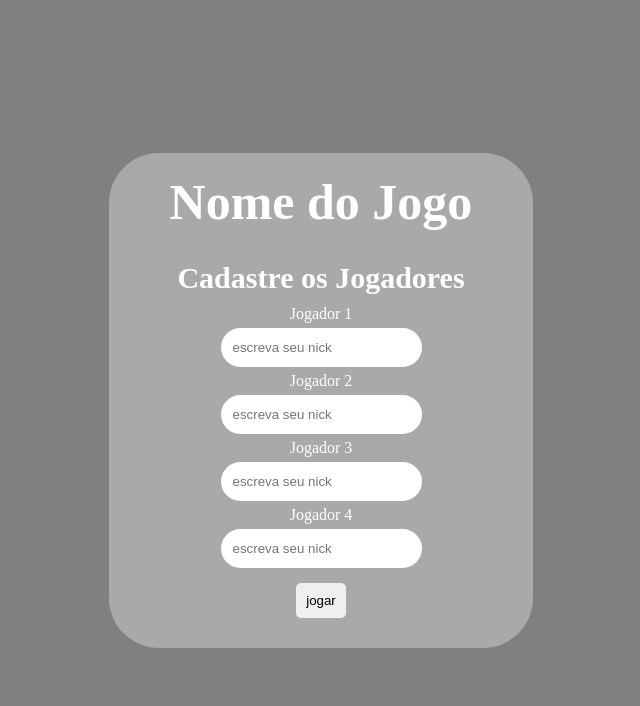
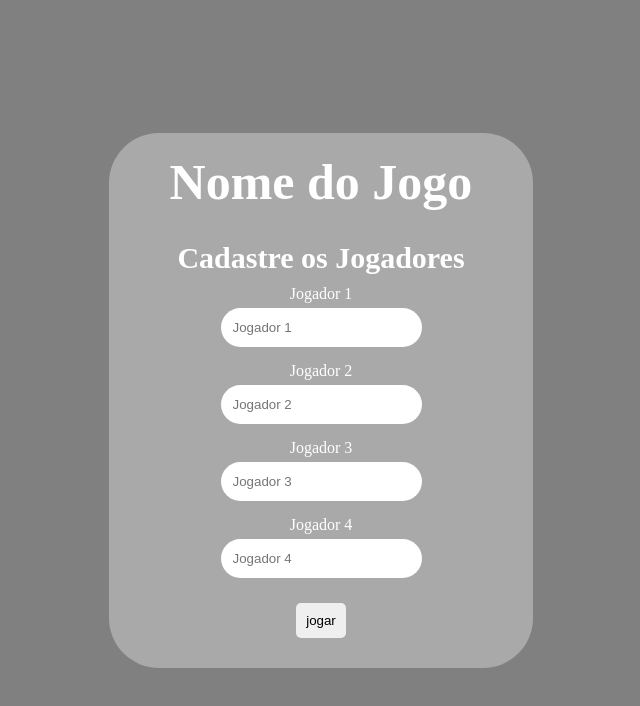
Before and after one commit to ViniciusSartre/JoguinhoDeIngl-s, a Vue app in the folder Joguinho/: page / in a window 1280 px wide. Shown: the top 706 px of the page, without its empty margins (319-959 px from the left). Built offline with nearby package versions, Linux system fonts and the light colour scheme.

Commit message:
LocalStorage

```diff
--- a/Joguinho/src/components/formulario.vue
+++ b/Joguinho/src/components/formulario.vue
@@ -1,52 +1,59 @@
 <template>
     <div class="cadastro">
       <div class="caixaconteudo">
-        <div class="titulo"><h1>Nome do Jogo</h1></div>
-        <div class="subtitulo"><h2>Cadastre os Jogadores</h2></div>
-        <form action="">
-            <div class="jogador"><label for="">
-                Jogador 1
-                <input type="text" placeholder="escreva seu nick"></input>
-            </label>
+        <div class="titulo">
+          <h1>Nome do Jogo</h1>
         </div>
-            <div class="jogador"><label for="">
-                Jogador 2
-                <input type="text" placeholder="escreva seu nick"></input>
-            </label>
+        <div class="subtitulo">
+          <h2>Cadastre os Jogadores</h2>
         </div>
-            <div class="jogador"><label for="">
-                Jogador 3
-                <input type="text" placeholder="escreva seu nick"></input>
-            </label>
-        </div>
-            <div class="jogador"><label for="">
-                Jogador 4
-                <input type="text" placeholder="escreva seu nick"></input>
+        <form @submit.prevent="irParaProximaEtapa">
+          <div class="jogador" v-for="(jogador, index) in jogadores" :key="index">
+            <label>
+              Jogador {{ index + 1 }}
+              <input
+                type="text"
+                v-model="jogadores[index]"
+                :placeholder="'Jogador ' + (index + 1)"
+              />
             </label>
           </div>
           <div class="botao">
-                <input type="button" value="jogar">
+            <input type="submit" value="jogar" />
           </div>
-
         </form>
       </div>
     </div>
   </template>
+
   <script>
   export default {
-        name: "Formulario"
-    }
+    name: "Formulario",
+    data() {
+      return {
+        jogadores: ["", "", "", ""],
+      };
+    },
+    methods: {
+      irParaProximaEtapa() {
+        console.log("Jogadores cadastrados:", this.jogadores);
+        alert("Jogadores cadastrados com sucesso: " + this.jogadores.join(", "));
+      },
+    },
+  };
   </script>
-<style>
-    .cadastro{
+
+  <style scoped>
+  .cadastro {
     display: flex;
     flex-direction: column;
     height: 100vh;
     background-color: gray;
     color: white;
     align-content: center;
+  }
 
-        .caixaconteudo{
+  .caixaconteudo {
     width: 30%;
     margin: auto;
     padding: 20px;
@@ -55,43 +62,45 @@
     align-items: center;
     border-radius: 50px;
     background-color: darkgray;
+  }
 
-            .titulo{
+  .titulo {
     font-size: 25px;
     margin: 0 0 30px 0;
   }
-            .subtitulo{
+
+  .subtitulo {
     font-size: 20px;
     margin: 0 0 10px 0;
   }
-            .jogador{
-                label{
+
+  .jogador {
+    margin-bottom: 10px;
+  }
+
+  .jogador label {
     display: flex;
     flex-direction: column;
     align-items: center;
-                   input{
+  }
+
+  .jogador input {
     border: none;
     margin: 5px;
     padding: 12px;
     border-radius: 30px;
   }
+
+  .botao {
+    display: flex;
+    justify-content: center;
   }
 
-            }
-            .botao{
-                display: flex;
-                justify-content: center;
-                input{
+  .botao input {
     margin: 10px;
     padding: 10px;
     border: none;
     border-radius: 5px;
     cursor: pointer;
   }
-
-            }
-        }
-
-    }
-
   </style>
```
Lines whose indentation alone changed are shown as unchanged.
